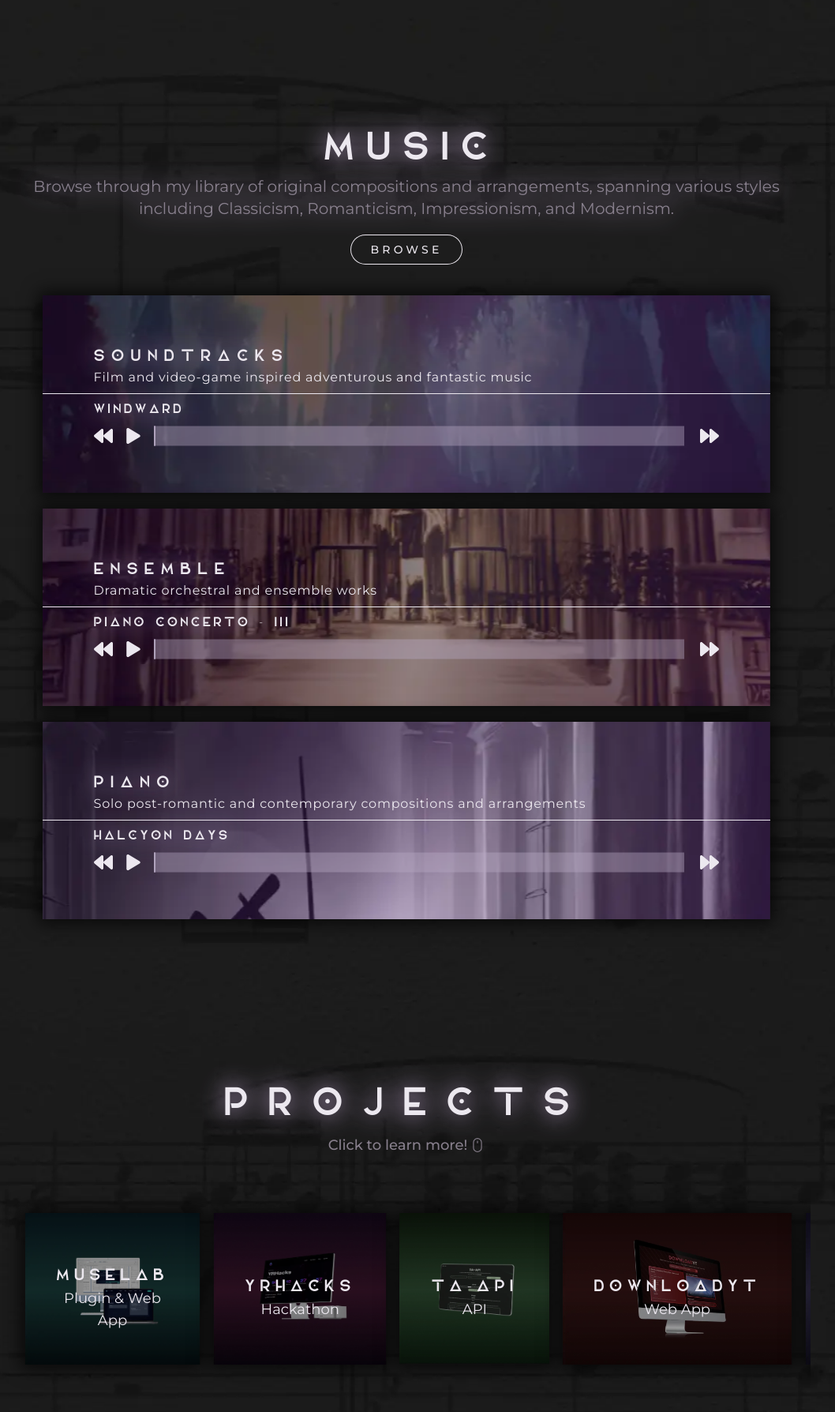
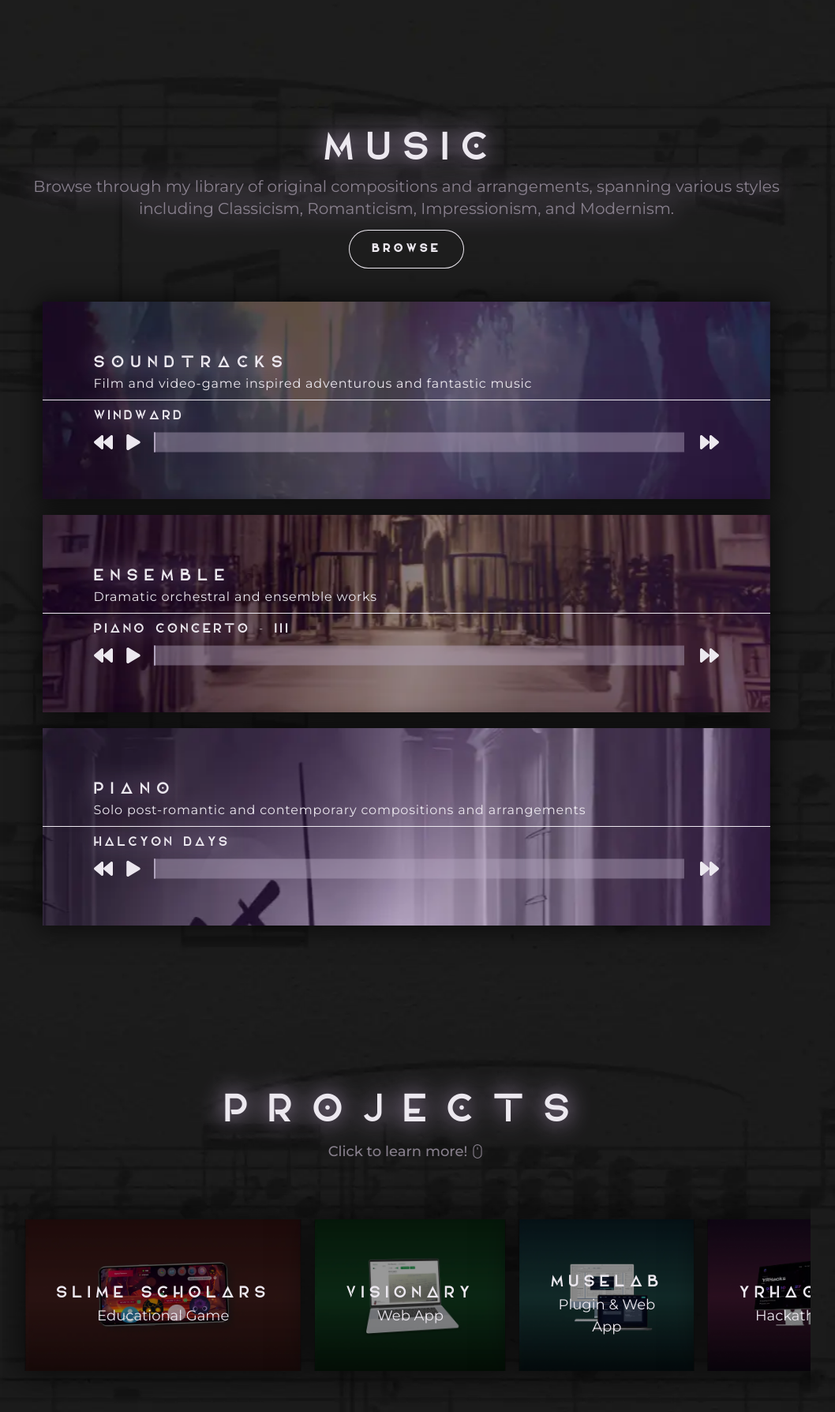
Before and after one commit to ryan-zhu-music/portfolio-website, a Next.js app: page / in a window 1280 px wide. Shown: the part 1153-2941 px from the top of the page at 79% size, without its empty margins (125-1183 px from the left). Built offline with nearby package versions, Linux system fonts and the light colour scheme.

Commit message:
add projects, fix shadow and hovers

```diff
--- a/components/music/index.tsx
+++ b/components/music/index.tsx
@@ -22,15 +22,19 @@ export default function Music() {
         spanning various styles including Classicism, Romanticism,
         Impressionism, and Modernism.
       </p>
-      <Link
-        href="/discography"
-        passHref
-        className="mt-3 text-white font-elianto uppercase tracking-[0.3em] hover:tracking-[0.4em] text-xs md:text-sm ring-white ring-1 px-6 py-2 rounded-full font-semibold hover:shadow-sm hover:scale-105 duration-500 ease-in-out cursor-pointer"
+      <div
+        className="w-fit h-fit my-4"
         data-aos="zoom-in-up"
         data-aos-delay={200}
       >
-        <p>Browse</p>
-      </Link>
+        <Link
+          href="/discography"
+          passHref
+          className="text-white font-elianto uppercase tracking-[0.3em] hover:tracking-[0.4em] text-xs md:text-sm ring-white ring-1 px-7 py-4 rounded-full font-semibold hover-glow hover:scale-105 duration-500 ease-in-out cursor-pointer"
+        >
+          Browse
+        </Link>
+      </div>
       <div className="w-full grid-cols-1 grid gap-5 px-[5%] mt-8 md:mt-10">
         {spotlight.map((playlist, index) => (
           <Playlist key={index} props={playlist} />
--- a/components/music/playlist.tsx
+++ b/components/music/playlist.tsx
@@ -6,11 +6,11 @@ export default function Playlist({ props }: any) {
   return (
     <div
       className={
-        "relative w-full min-h-[250px] flex flex-col items-center justify-center duration-500 ease-in-out shadow-sm hover:shadow-lg hover:scale-[101%]"
+        "relative w-full min-h-[250px] flex flex-col items-center justify-center"
       }
       data-aos="zoom-in-up"
     >
-      <ParallaxBanner className="h-full min-h-[240px]">
+      <ParallaxBanner className="h-full min-h-[240px] duration-500 ease-in-out shadow-sm hover:shadow-md hover:scale-[101%]">
         <ParallaxBannerLayer
           image={props.image}
           speed={-10}
--- a/components/projects/modal.tsx
+++ b/components/projects/modal.tsx
@@ -60,7 +60,7 @@ export default function Modal({ project, setOpen, projects, setProject }: any) {
               href={project.url}
               target="_blank"
               rel="noreferrer noopener"
-              className="justify-self-end text-white font-elianto uppercase tracking-[0.3em] hover:tracking-[0.4em] text-xs md:text-sm ring-white ring-1 px-6 py-2 rounded-full font-semibold hover:shadow-md duration-300 ease-in-out cursor-pointer"
+              className="justify-self-end text-white font-elianto uppercase tracking-[0.3em] hover:tracking-[0.4em] text-xs md:text-sm ring-white ring-1 px-6 py-2 rounded-full font-semibold hover-glow duration-300 ease-in-out cursor-pointer"
             >
               {project.prototype ? "Prototype" : "Visit"}
             </a>
--- a/data/projects.ts
+++ b/data/projects.ts
@@ -1,4 +1,43 @@
 export const projects = [
+  {
+    title: "Slime Scholars",
+    type: "Educational Game",
+    date: "August 2023 -",
+    tech_stack: ["Next.js", "TailwindCSS", "MongoDB"],
+    description: [
+      "A educational game for grade 4-12 students to learn and practice math.",
+      "I am working as a lead full-stack developer on a team of 15+ high school and university students. My responsibilities include building the landing page, designing the game UI, and backend game logic.",
+      "I am also the lead sound designer, responsible for creating and implementing sound effects and music into the game.",
+      "Currently in progress.",
+    ],
+    image: "/assets/img/projects/ryan-zhu-slime-scholars.webp",
+    url: "https://www.slimescholars.com",
+    prototype: true,
+  },
+  {
+    title: "Visionary",
+    type: "Web App",
+    date: "September 2023",
+    tech_stack: [
+      "Next.js",
+      "TailwindCSS",
+      "OpenCV",
+      "Python",
+      "CockroachDB",
+      "Cohere",
+      "OpenAI",
+      "Flask",
+    ],
+    description: [
+      "A web app that allows users to record a video of lectures, meetings, or presentations, and automatically generates notes.",
+      "Notes are generated and store in real-time in a Notion-like editor, allowing the user to edit and add to the notes as they are being generated.",
+      "I was responsible for the backend development of the app, handling the text recognition and note generation using OpenCV, Cohere, and ChatGPT.",
+      "Hacked at Hack the North 2023, the largest hackathon in Canada at the University of Waterloo.",
+    ],
+    image: "/assets/img/projects/ryan-zhu-visionary.webp",
+    url: "https://github.com/ryan-zhu-music/visionary-backend/tree/main",
+    prototype: false,
+  },
   {
     title: "MuseLab",
     type: "Plugin & Web App",
--- a/pages/discography.tsx
+++ b/pages/discography.tsx
@@ -74,16 +74,20 @@ export default function Discography() {
               </li>
             ))}
           </ul>
-          <a
+          <div
             data-aos="fade-up"
             data-aos-delay={800}
-            href="https://musescore.com/user/34214067"
-            target="_blank"
-            rel="noreferrer noopener"
-            className="text-white font-elianto uppercase tracking-[0.3em] hover:tracking-[0.4em] text-base md:text-lg gradient-mauve px-7 py-4 mt-5 rounded-full font-semibold hover:shadow-sm hover:scale-[102%] duration-500 ease-in-out"
+            className="w-fit h-fit mt-5"
           >
-            Sheet Music
-          </a>
+            <a
+              href="https://musescore.com/user/34214067"
+              target="_blank"
+              rel="noreferrer noopener"
+              className="text-white font-elianto uppercase tracking-[0.3em] hover:tracking-[0.4em] text-base md:text-lg gradient-mauve px-8 py-4 rounded-full font-semibold hover-glow hover:scale-[102%] duration-300 transition-all ease-in-out"
+            >
+              Sheet Music
+            </a>
+          </div>
         </header>
         <div className="w-screen px-10 md:px-20 lg:px-48 pt-10 pb-32">
           <div className="w-full grid grid-cols-1 md:grid-cols-2 gap-10">
--- a/styles/globals.css
+++ b/styles/globals.css
@@ -139,3 +139,7 @@ button:focus {
     opacity: 1;
   }
 }
+
+.hover-glow:hover {
+  box-shadow: 0 0 10px 2px #ffffff40;
+}
--- a/tailwind.config.js
+++ b/tailwind.config.js
@@ -11,11 +11,11 @@ module.exports = {
       none: "none",
     },
     boxShadow: {
-      DEFAULT: "0 0 20px 5px rgba(0,0,0,0.7)",
-      sm: "0 0 20px 5px rgba(0,0,0,0.7)",
-      md: "0 0 20px 5px rgba(0,0,0,0.7)",
-      lg: "0 0 30px 7px rgba(0,0,0,0.8)",
-      xl: "0 0 40px 10px rgba(0,0,0,0.9)",
+      DEFAULT: "0 0 20px 5px rgba(0,0,0,0.5)",
+      sm: "0 0 30px 5px rgba(0,0,0,0.6)",
+      md: "0 0 40px 5px rgba(0,0,0,0.6)",
+      lg: "0 0 40px 7px rgba(0,0,0,0.7)",
+      xl: "0 0 50px 10px rgba(0,0,0,0.8)",
       none: "none",
     },
     extend: {
```
Also changed, not shown: public/assets/img/projects/ryan-zhu-slime-scholars.webp (added), public/assets/img/projects/ryan-zhu-visionary.webp (added).
